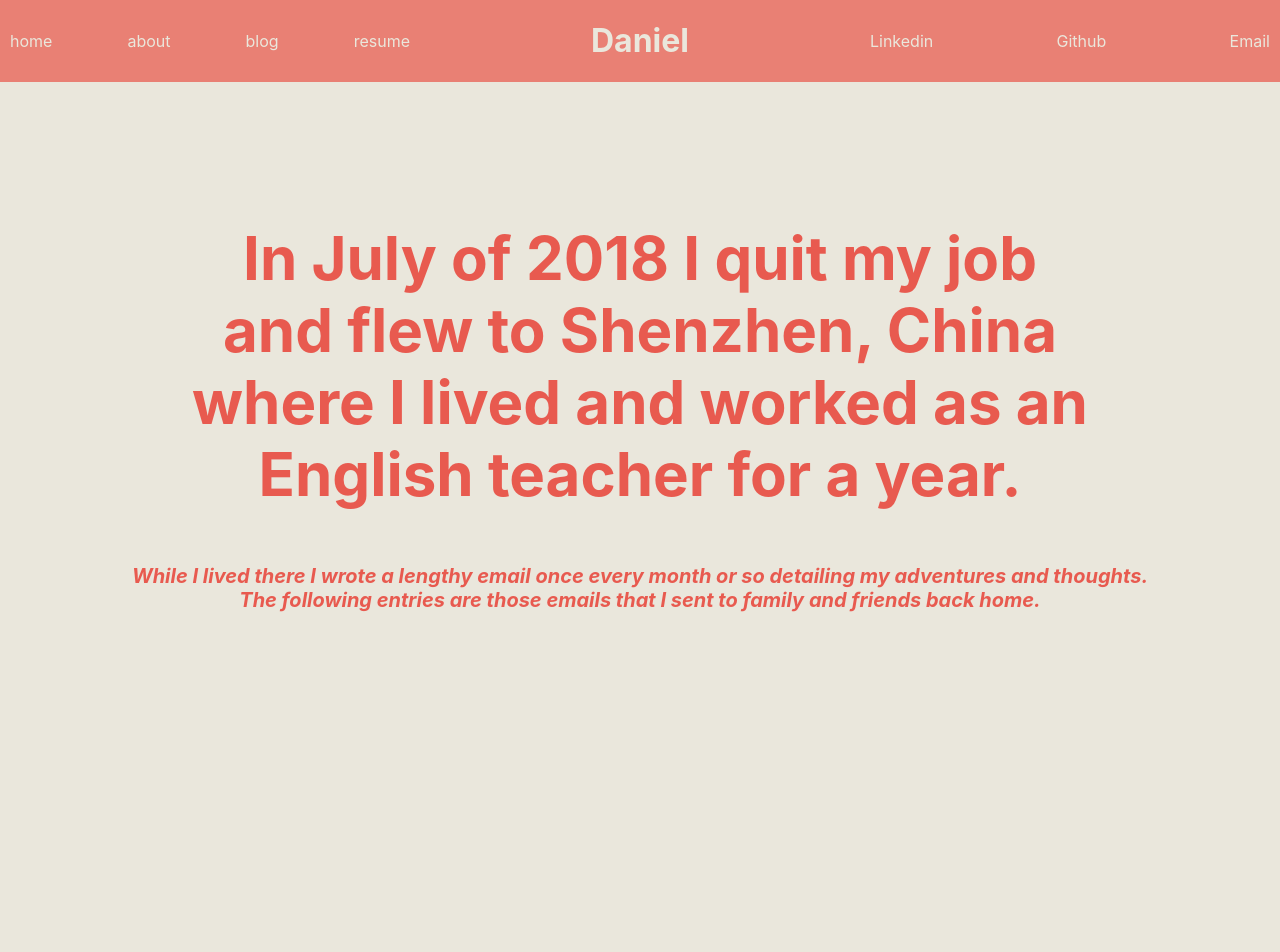
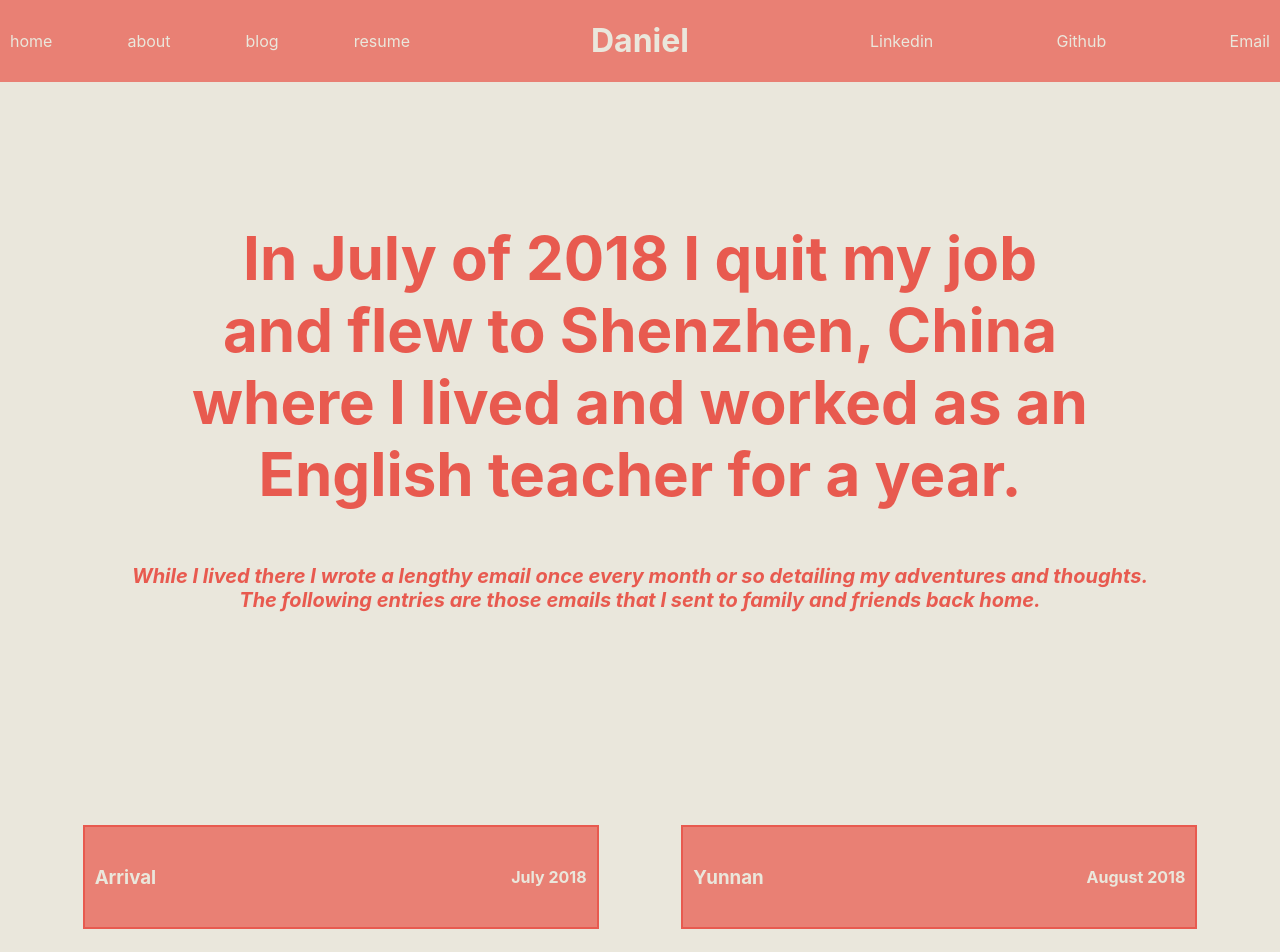
Before and after one commit to dbaigel1/personalWebsite, a React (Create React App) app in the folder personalwebsite/: page /china in a window 1280 px wide. Shown: the top 952 px of the page. Before the commit the page ends 800 px from the top, so only its background shows below. Built offline with nearby package versions, Linux system fonts and the light colour scheme.

Commit message:
added china blog boilerplate layout

```diff
--- a/personalwebsite/src/App.css
+++ b/personalwebsite/src/App.css
@@ -426,3 +426,32 @@ html {
   border: 1px solid gray;
 
 }
+
+/* china blog */
+
+.blogContainer {
+  display: flex;
+  flex-wrap: wrap;
+  justify-content: space-evenly;
+  align-items: center;
+  align-content: space-between;
+  height: 1000px;
+}
+
+.entryContainer {
+  width: 40%;
+  height: 100px;
+  background-color: #E98074;
+  border: 2px solid #E85A4F;
+  text-decoration: none;
+  color: #EAE7DC;
+}
+
+.entry {
+  display: flex;
+  justify-content: space-between;
+  align-items: center;
+  padding-left: 10px;
+  padding-right: 10px;
+  height: 100%;
+}
--- a/personalwebsite/src/China.js
+++ b/personalwebsite/src/China.js
@@ -1,8 +1,10 @@
 import React from "react"
 import BlankSpace from "./components/BlankSpace"
+import Entry from "./components/Entry"
 
 function China() {
     return (
+        <div>
             <div className="homeContainer">
                 <BlankSpace/>
                 <h1 className="mainText">
@@ -17,6 +19,32 @@ function China() {
                 </h1>
 
                 <BlankSpace/>
+                <BlankSpace/>
+            </div>
+
+            <div className="blogContainer">
+
+                <Entry title="Arrival" date="July 2018" num="1"/>
+
+                <Entry title="Yunnan" date="August 2018" num="2"/>
+
+                <Entry title="To be a Teacher" date="September 2018" num="3"/>
+
+                <Entry title="Vietnam" date="October 2018" num="4"/>
+
+                <Entry title="First Visitors" date="December 2018" num="5"/>
+
+                <Entry title="Winter Travels" date="February 2019" num="6"/>
+
+                <Entry title="More Friends and Camping" date="April 2019" num="7"/>
+
+                <Entry title="Activities Around Shenzhen" date="June 2019" num="8"/>
+
+                <Entry title="Final Days in China" date="July 2019" num="9"/>
+
+                <Entry title="Japan" date="August 2019" num="10"/>
+            </div>
+
         </div>
     )
 }
--- /dev/null
+++ b/personalwebsite/src/components/BlogText.js
@@ -0,0 +1,39 @@
+function BlogText(value) {
+    let text = ""
+    if (value === 1){
+        text = "entry 1"
+    }
+    else if (value === 2){
+        text = "entry 2"
+    }
+    else if (value === 3){
+        text = "entry 3"
+    }
+    else if (value === 4){
+        text = "entry 4"
+    }
+    else if (value === 5){
+        text = "entry 5"
+    }
+    else if (value === 6){
+        text = "entry 6"
+    }
+    else if (value === 7){
+        text = "entry 7"
+    }
+    else if (value === 8){
+        text = "entry 8"
+    }
+    else if (value === 9){
+        text = "entry 9"
+    }
+    else if (value === 10){
+        text = "entry 10"
+    }
+    else {
+        text = "cannot find blog entry"
+    }
+    return text
+}
+
+export default BlogText
--- /dev/null
+++ b/personalwebsite/src/components/Entry.js
@@ -0,0 +1,24 @@
+import React from "react"
+import { Link } from "react-router-dom"
+
+function Entry(props) {
+    return (
+        <Link to={`/china/entry${props.num}`}
+              style={{
+                display: "block"
+              }}
+              className="entryContainer">
+            <div className="entry">
+                <h3>
+                    {props.title}
+                </h3>
+                <h4>
+                    {props.date}
+                </h4>
+            </div>
+        </Link>
+    )
+
+}
+
+export default Entry
--- a/personalwebsite/src/components/Header.js
+++ b/personalwebsite/src/components/Header.js
@@ -14,6 +14,8 @@ import Jumbocode from "../Jumbocode"
 import Curtis from "../Curtis"
 import China from "../China"
 import Poems from "../Poems"
+import Journal from "./Journal"
+import BlogText from "./BlogText"
 
 
 
@@ -85,6 +87,37 @@ function Header() {
                     <Poems />
                 </Route>
 
+                <Route path="/china/entry1" exact>
+                    <Journal content={BlogText(1)}/>
+                </Route>
+                <Route path="/china/entry2" exact>
+                    <Journal content={BlogText(2)}/>
+                </Route>
+                <Route path="/china/entry3" exact>
+                    <Journal content={BlogText(3)}/>
+                </Route>
+                <Route path="/china/entry4" exact>
+                    <Journal content={BlogText(4)}/>
+                </Route>
+                <Route path="/china/entry5" exact>
+                    <Journal content={BlogText(5)}/>
+                </Route>
+                <Route path="/china/entry6" exact>
+                    <Journal content={BlogText(6)}/>
+                </Route>
+                <Route path="/china/entry7" exact>
+                    <Journal content={BlogText(7)}/>
+                </Route>
+                <Route path="/china/entry8" exact>
+                    <Journal content={BlogText(8)}/>
+                </Route>
+                <Route path="/china/entry9" exact>
+                    <Journal content={BlogText(9)}/>
+                </Route>
+                <Route path="/china/entry10" exact>
+                    <Journal content={BlogText(10)}/>
+                </Route>
+
             </Switch>
             </Router>
 
--- /dev/null
+++ b/personalwebsite/src/components/Journal.js
@@ -0,0 +1,12 @@
+import React from "react"
+
+function Journal(props) {
+    console.log(`props are ${props}`)
+    return (
+        <div>
+            {props.content ? props.content :
+            "this will be a journal"}
+        </div>
+    )
+}
+export default Journal
```
Lines whose indentation alone changed are shown as unchanged.
